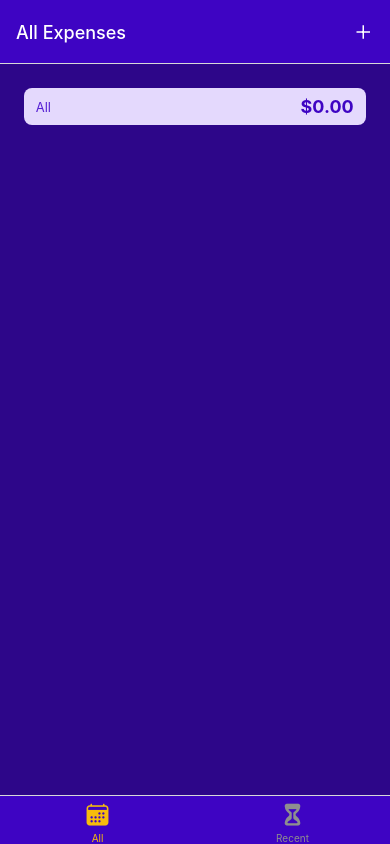
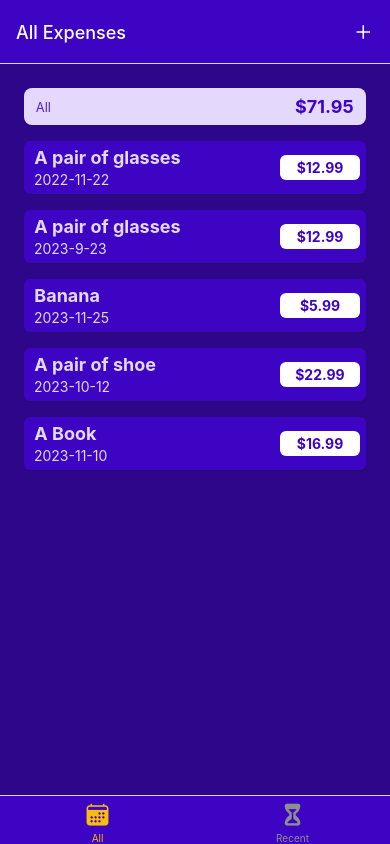
Before and after one commit to Muhammad0320/RNExpensr2, a React Native app: screen / in a window 390 px wide. Built offline with nearby package versions, Linux system fonts and the light colour scheme.

Commit message:
chore: update expense context

```diff
--- a/App.js
+++ b/App.js
@@ -8,6 +8,7 @@ import IconButtons from "./components/UI/IconButtons";
 import { NavigationContainer } from "@react-navigation/native";
 import { createBottomTabNavigator } from "@react-navigation/bottom-tabs";
 import { createNativeStackNavigator } from "@react-navigation/native-stack";
+import { ExpenseProvider } from "./store/expenseContext";
 
 const Stack = createNativeStackNavigator();
 
@@ -63,6 +64,7 @@ export default function App() {
     <>
       <StatusBar style="light" />
 
+      <ExpenseProvider>
         <NavigationContainer>
           <Stack.Navigator
             screenOptions={{
@@ -83,6 +85,9 @@ export default function App() {
             />
           </Stack.Navigator>
         </NavigationContainer>
+      </ExpenseProvider>
     </>
   );
 }
+
+// Text strings must be rendered within a <Text> component.
--- a/components/expense/ExpenseOutput.jsx
+++ b/components/expense/ExpenseOutput.jsx
@@ -36,6 +36,6 @@ const styles = StyleSheet.create({
     marginTop: 20,
     color: "white",
     textAlign: "center",
-    fontsize: 18,
+    fontSize: 18,
   },
 });
--- a/screens/AllExpenses.js
+++ b/screens/AllExpenses.js
@@ -4,7 +4,13 @@ import { useExpenseContext } from "../store/expenseContext";
 function AllExpenses() {
   const { expenses } = useExpenseContext();
 
-  return <ExpenseOutput expense={expenses} expensePeriod="All" />;
+  return (
+    <ExpenseOutput
+      expense={expenses}
+      expensePeriod="All"
+      fallbackText="No registered expense found!"
+    />
+  );
 }
 
 export default AllExpenses;
--- a/screens/RecentExpense.jsx
+++ b/screens/RecentExpense.jsx
@@ -11,7 +11,13 @@ function RecentExpense() {
     return expense.date >= sevenDaysAgo && expense.date <= Date.now();
   });
 
-  return <ExpenseOutput expensePeriod="Last 7 days" expense={recentExpenses} />;
+  return (
+    <ExpenseOutput
+      expensePeriod="Last 7 days"
+      expense={recentExpenses}
+      fallbackText="No registered expesne for the past 7 days"
+    />
+  );
 }
 
 export default RecentExpense;
--- a/store/expenseContext.js
+++ b/store/expenseContext.js
@@ -1,12 +1,13 @@
 import { createContext, useContext, useReducer } from "react";
 
 const ExpenseContext = createContext({
+  expenses: [],
+
   addExpense: ({ date, description, amount }) => {},
 
   deleteExpense: (id) => {},
 
   updateExpense: (id, { date, description, amount }) => {},
-  expenses: [],
 });
 
 const DUMMY_DATA = [
@@ -76,7 +77,7 @@ const expenseReducer = (state, action) => {
 };
 
 export const ExpenseProvider = ({ children }) => {
-  const [expenses, dispatch] = useReducer(expenseReducer, DUMMY_DATA);
+  const [expenseState, dispatch] = useReducer(expenseReducer, DUMMY_DATA);
 
   const addExpense = (expense) => {
     dispatch({ type: "ADD", payload: expense });
@@ -91,7 +92,7 @@ export const ExpenseProvider = ({ children }) => {
   };
 
   const values = {
-    expenses,
+    expenses: expenseState,
     addExpense,
     deleteExpense,
     updateExpense,
```
Lines whose indentation alone changed are shown as unchanged.
